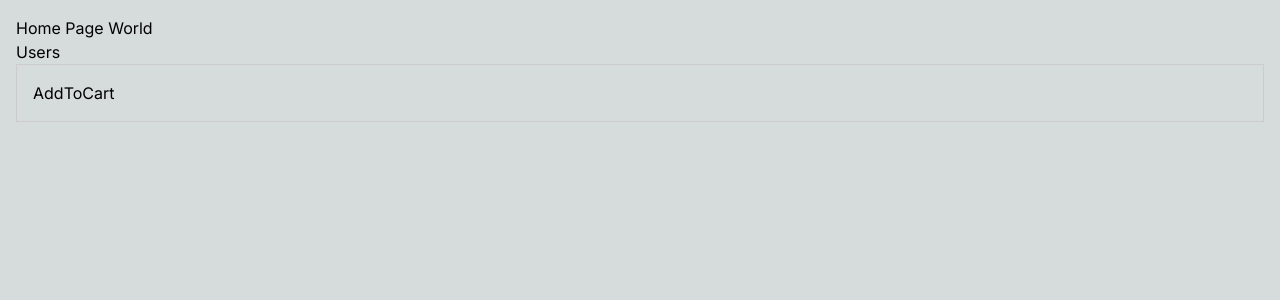
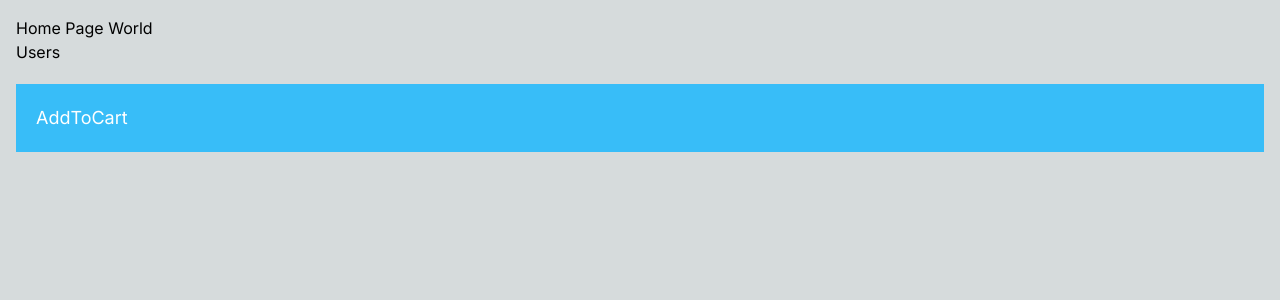
Before and after one commit to kmanadkat/cwm-nextjs-course, a Next.js app: page / in a window 1280 px wide. Shown: the top 300 px of the page. Built offline with nearby package versions, Linux system fonts and the light colour scheme.

Commit message:
feat: Tailwind CSS Example

```diff
--- a/app/components/ProductCard/ProductCard.tsx
+++ b/app/components/ProductCard/ProductCard.tsx
@@ -1,10 +1,9 @@
 import React from 'react';
 import AddToCart from '../AddToCart';
-import styles from './ProductCard.module.css';
 
 const ProductCard = () => {
 	return (
-		<div className={styles.card}>
+		<div className='p-5 my-5 bg-sky-400 text-white text-lg hover:bg-sky-600'>
 			<AddToCart />
 		</div>
 	);
```
